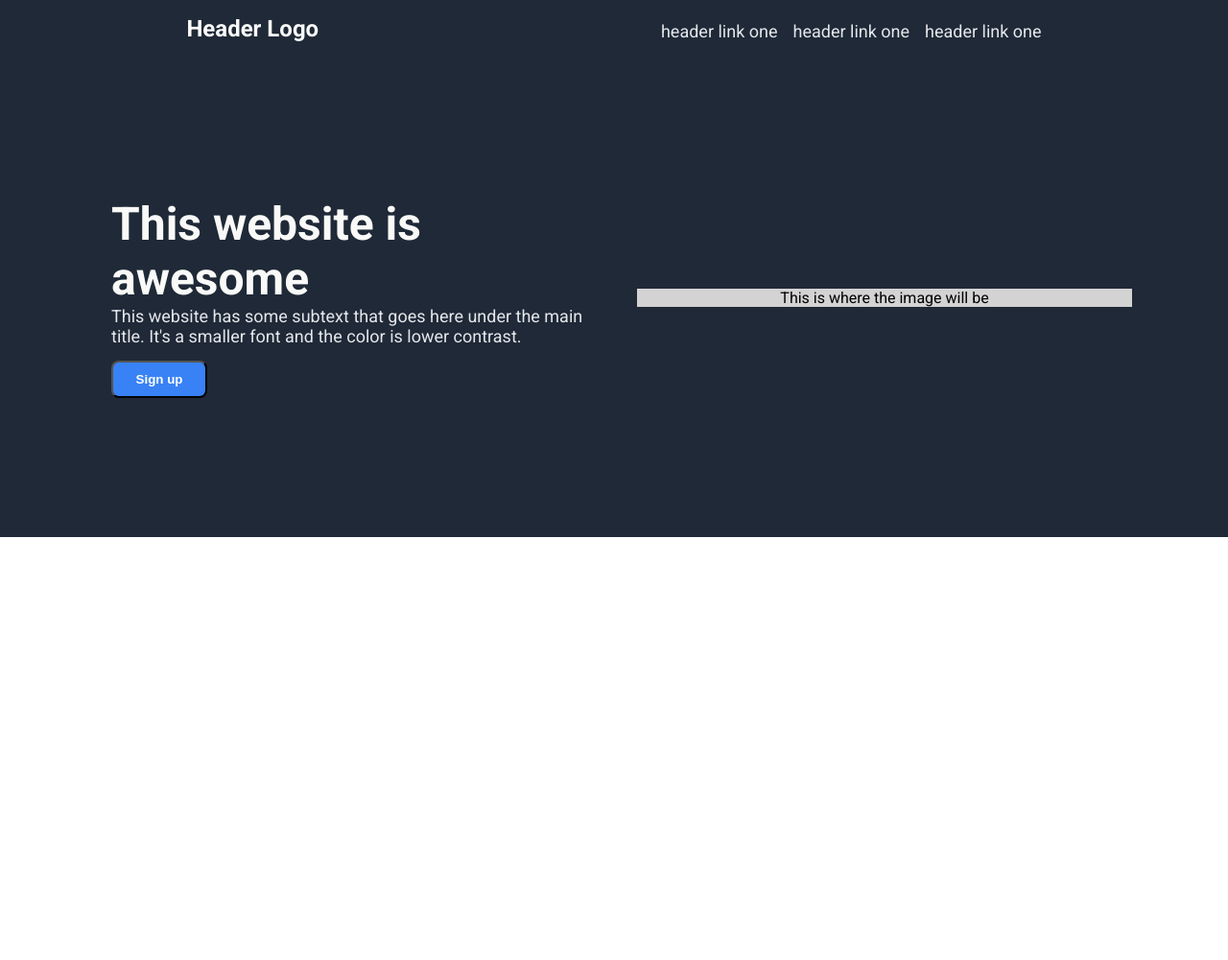
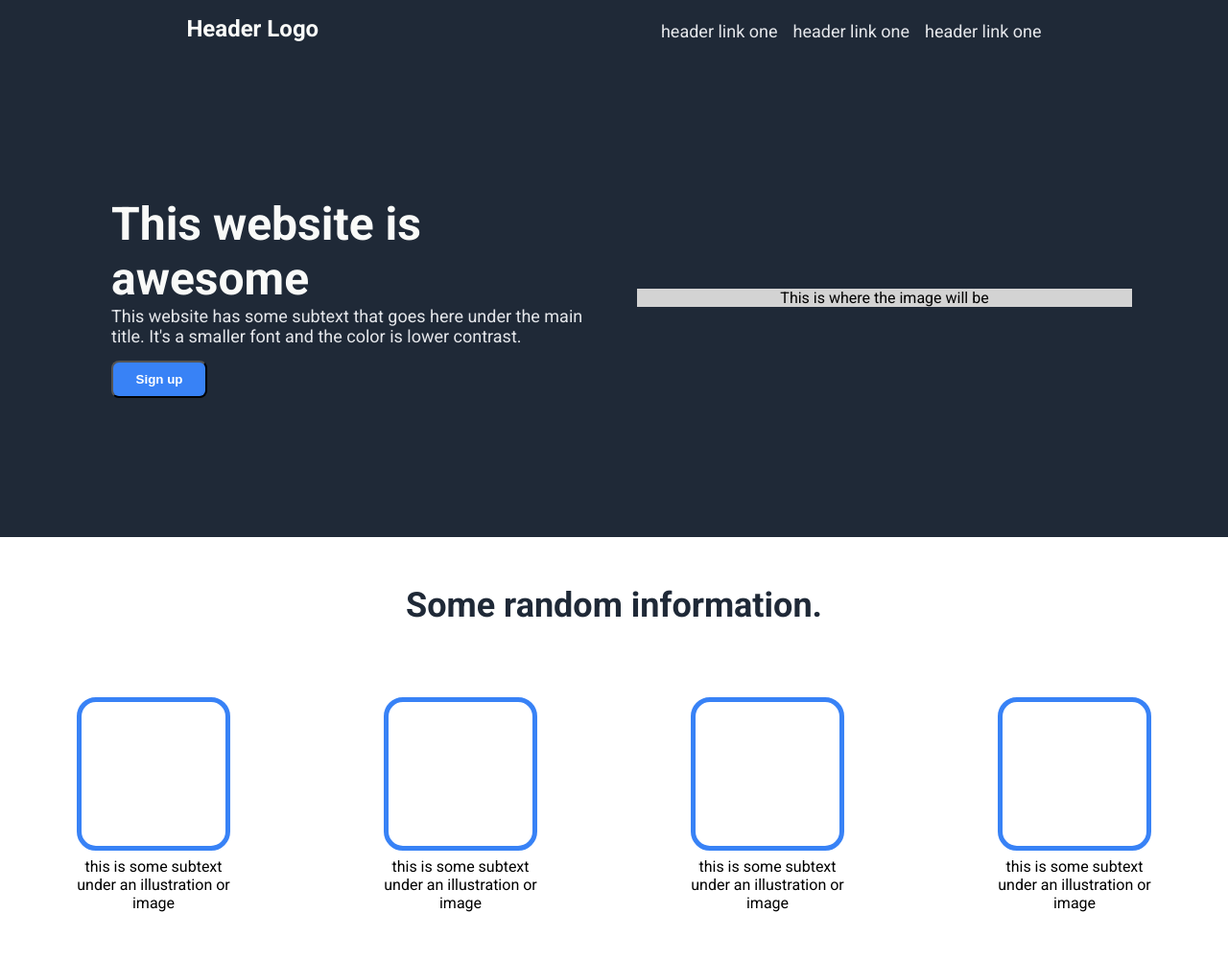
Before and after one commit to skamal23/Landing-Page, a plain HTML site: page index.html in a window 1280 px wide. Shown: the whole page at 96% size. Before the commit the page ends 800 px from the top, so only its background shows below. Drawn offline with Linux system fonts and the light colour scheme.

Commit message:
Design information part of the page

```diff
--- a/index.html
+++ b/index.html
@@ -33,5 +33,37 @@
             This is where the image will be
         </div>
     </div>
+    <div class="info">
+        <div class = "info-title">
+            Some random information.
+        </div>
+        <div class="images">
+            <div class="image-subtext">
+                <div class="square">
+
+                </div>
+                <div class="subtext">this is some subtext under an illustration or image</div>
+            </div>
+            <div class="image-subtext">
+                <div class="square">
+
+                </div>
+                <div class="subtext">this is some subtext under an illustration or image</div>
+            </div>
+            <div class="image-subtext">
+                <div class="square">
+
+                </div>
+                <div class="subtext">this is some subtext under an illustration or image</div>
+            </div>
+            <div class="image-subtext">
+                <div class="square">
+
+                </div>
+                <div class="subtext">this is some subtext under an illustration or image</div>
+            </div>
+        </div>
+    </div>
+
 </body>
 </html>
--- a/style.css
+++ b/style.css
@@ -75,3 +75,50 @@ body {
     font-weight: bold;
     border-radius: 8px;
 }
+
+.info {
+    flex-direction: column;
+    background-color: white;
+}
+
+.info-title {
+    display: flex;
+    justify-content: center;
+    align-content: center;
+    color: #1F2937;
+    padding-top: 50px;
+    font-size: 36px;
+    font-weight: 900;
+}
+
+.images {
+    display: flex;
+    flex: 1;
+    padding-top: 25px;
+    justify-content: center;
+}
+
+.image-subtext{
+    display: flex;
+    flex-direction: column;
+    align-items: center;
+    margin: 50px 75px;
+
+}
+
+.square {
+    border: 5px solid#3882F6;
+    width: 150px;
+    height: 150px;
+    border-radius: 20px;
+}
+
+.subtext {
+    display: flex;
+    justify-content: center;
+    align-items: center;
+    text-align: center;
+    margin-top: 7px;
+    flex-wrap: wrap;
+    width: 100%;
+}
```
